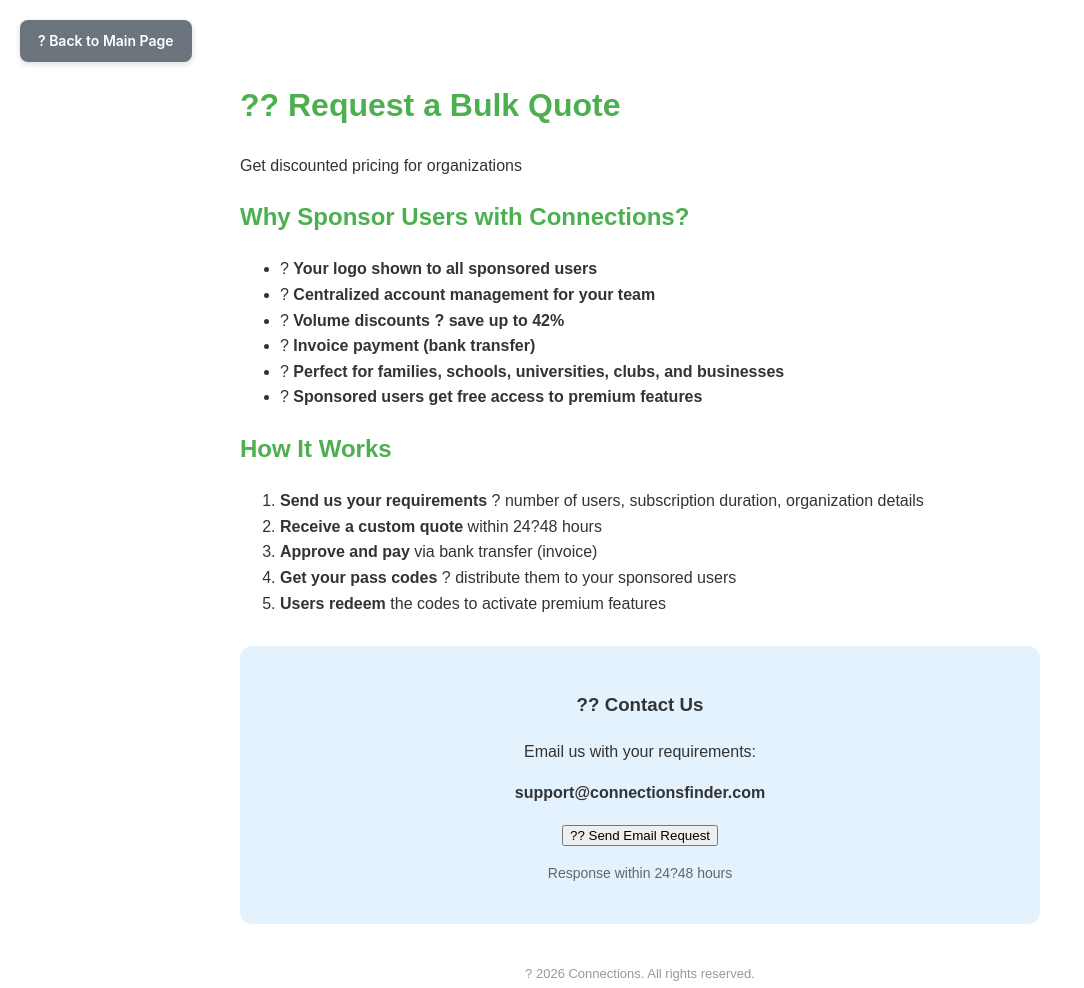
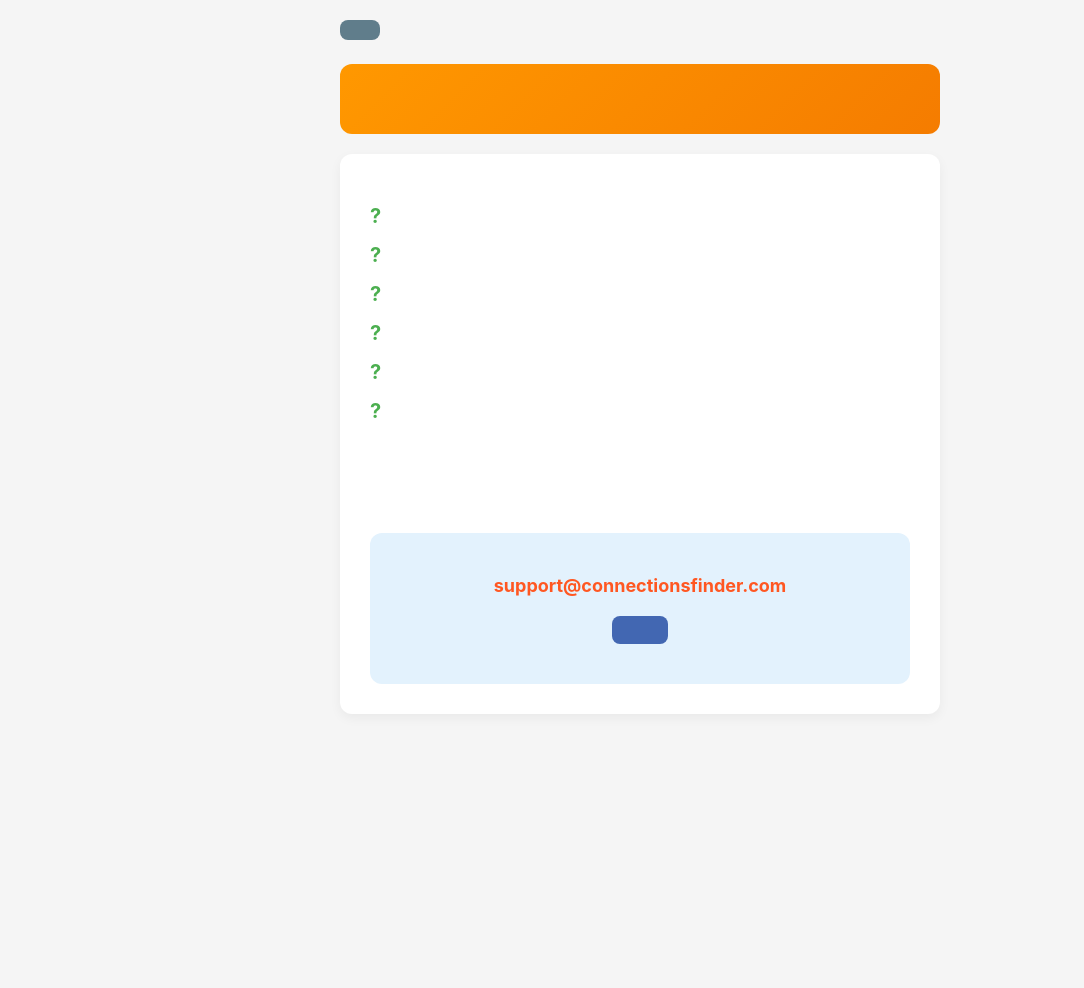
Before and after one commit to thomasnguyen07-eng/connections-app, a website: page public/organization-quote.html in a window 1280 px wide. Shown: the whole page, without its empty margins (0-1084 px from the left). After the commit the page ends 800 px from the top, so only its background shows below. Drawn offline with Linux system fonts and the light colour scheme.

Commit message:
Fix: rebuild organization-quote with perfect UTF-8 and clickable button

```diff
--- a/public/organization-quote.html
+++ b/public/organization-quote.html
@@ -1,155 +1,75 @@
-<!doctype html>
+<!DOCTYPE html>
 <html lang="en">
 <head>
     <meta charset="UTF-8">
-    <meta charset="UTF-8" />
-    <meta name="viewport" content="width=device-width, initial-scale=1.0" />
+    <meta name="viewport" content="width=device-width, initial-scale=1.0">
     <title>Request a Bulk Quote - Connections</title>
     <style>
-      body {
-        font-family: Arial, sans-serif;
-        max-width: 800px;
-        margin: 0 auto;
-        padding: 20px;
-        line-height: 1.6;
-        color: #333;
-      }
-      h1, h2 {
-        color: #4caf50;
-      }
-      h1 {
-        margin-top: 60px;
-      }
-      .hero {
-        background: linear-gradient(135deg, #ff9800, #ff5722);
-        color: white;
-        padding: 25px;
-        border-radius: 12px;
-        margin: 20px 0;
-      }
-      .hero h1 {
-        color: white;
-        margin: 0 0 10px 0;
-      }
-      .hero p {
-        margin: 0;
-        font-size: 16px;
-      }
-      .benefits {
-        background: #f8f9fa;
-        padding: 20px;
-        border-radius: 8px;
-        margin: 20px 0;
-      }
-      .benefits ul {
-        list-style: none;
-        padding: 0;
-        margin: 0;
-      }
-      .benefits li {
-        padding: 8px 0;
-        font-size: 15px;
-      }
-      .contact-box {
-        background: #e3f2fd;
-        padding: 25px;
-        border-radius: 12px;
-        margin: 30px 0;
-        text-align: center;
-      }
-      .contact-box a {
-        display: inline-block;
-        background: #2196f3;
-        color: white;
-        padding: 14px 28px;
-        border-radius: 8px;
-        text-decoration: none;
-        font-size: 16px;
-        font-weight: 600;
-        margin-top: 15px;
-      }
-      .contact-box a:hover {
-        background: #1976d2;
-      }
-      .response-time {
-        color: #666;
-        font-size: 14px;
-        margin-top: 15px;
-      }
-      .back-btn {
-        position: fixed;
-        top: 20px;
-        left: 20px;
-        z-index: 9999;
-        display: inline-flex;
-        align-items: center;
-        gap: 6px;
-        padding: 10px 18px;
-        background: #6c757d;
-        color: white;
-        text-decoration: none;
-        border-radius: 8px;
-        font-size: 14px;
-        font-weight: 600;
-        font-family: -apple-system, BlinkMacSystemFont, 'Segoe UI', sans-serif;
-        box-shadow: 0 2px 6px rgba(0,0,0,0.15);
-      }
+        body { font-family: -apple-system, BlinkMacSystemFont, 'Segoe UI', Roboto, sans-serif; background: #f5f5f5; margin: 0; padding: 20px; color: #333; }
+        .container { max-width: 600px; margin: 0 auto; }
+        .back-btn { display: inline-block; background: #607d8b; color: white; padding: 10px 20px; border-radius: 8px; text-decoration: none; font-weight: bold; margin-bottom: 20px; }
+        .header { background: linear-gradient(135deg, #ff9800, #f57c00); color: white; padding: 30px; border-radius: 12px; margin-bottom: 20px; }
+        .header h1 { margin: 0 0 10px 0; font-size: 28px; }
+        .header p { margin: 0; font-size: 16px; opacity: 0.9; }
+        .content { background: white; padding: 30px; border-radius: 12px; box-shadow: 0 4px 12px rgba(0,0,0,0.05); }
+        .content h2 { color: #4caf50; margin-top: 0; }
+        .content ul { list-style: none; padding: 0; }
+        .content li { margin-bottom: 15px; font-size: 16px; display: flex; align-items: flex-start; }
+        .content li span.check { color: #4caf50; font-weight: bold; margin-right: 10px; font-size: 20px; }
+        .contact-box { text-align: center; margin-top: 30px; padding: 20px; background: #e3f2fd; border-radius: 12px; }
+        .contact-box h3 { margin-top: 0; font-size: 22px; }
+        .contact-box p { margin: 5px 0; }
+        .contact-box .email { font-size: 18px; color: #ff5722; font-weight: bold; }
+        .send-btn { display: inline-block; background: #4267b2; color: white; padding: 14px 28px; border-radius: 8px; text-decoration: none; font-size: 16px; font-weight: 600; border: none; cursor: pointer; margin: 15px 0; }
+        .response-time { color: #888; font-size: 13px; margin-top: 15px; }
     </style>
 </head>
 <body>
-
-<script>
-    if (window.Capacitor && window.Capacitor.isNativePlatform && window.Capacitor.isNativePlatform()) {
-        document.body.classList.add('capacitor');
-    }
-</script>
-
     <div class="container">
-        <a href="dashboard.html" class="back-btn" id="backBtn">? Back to Main Page</a>
+        <a href="dashboard.html" class="back-btn" id="backBtn"></a>
 
         <div class="header">
-            <h1 id="headerTitle">?? Request a Bulk Quote</h1>
-            <p id="headerSubtitle">Get discounted pricing for organizations</p>
+            <h1 id="headerTitle"></h1>
+            <p id="headerSubtitle"></p>
         </div>
 
         <div class="content">
-            <h2 id="whyTitle">Why Sponsor Users with Connections?</h2>
+            <h2 id="whyTitle"></h2>
             <ul>
-                <li><span class="check">?</span> <strong id="b1">Your logo shown to all sponsored users</strong></li>
-                <li><span class="check">?</span> <strong id="b2">Centralized account management for your team</strong></li>
-                <li><span class="check">?</span> <strong id="b3">Volume discounts ? save up to 42%</strong></li>
-                <li><span class="check">?</span> <strong id="b4">Invoice payment (bank transfer)</strong></li>
-                <li><span class="check">?</span> <strong id="b5">Perfect for families, schools, universities, clubs, and businesses</strong></li>
-                <li><span class="check">?</span> <strong id="b6">Sponsored users get free access to premium features</strong></li>
+                <li><span class="check">?</span> <span id="b1"></span></li>
+                <li><span class="check">?</span> <span id="b2"></span></li>
+                <li><span class="check">?</span> <span id="b3"></span></li>
+                <li><span class="check">?</span> <span id="b4"></span></li>
+                <li><span class="check">?</span> <span id="b5"></span></li>
+                <li><span class="check">?</span> <span id="b6"></span></li>
             </ul>
 
-            <h2 id="howTitle">How It Works</h2>
+            <h2 id="howTitle"></h2>
             <ol>
-                <li id="s1"><strong>Send us your requirements</strong> ? number of users, subscription duration, organization details</li>
-                <li id="s2"><strong>Receive a custom quote</strong> within 24?48 hours</li>
-                <li id="s3"><strong>Approve and pay</strong> via bank transfer (invoice)</li>
-                <li id="s4"><strong>Get your pass codes</strong> ? distribute them to your sponsored users</li>
-                <li id="s5"><strong>Users redeem</strong> the codes to activate premium features</li>
+                <li id="s1"></li>
+                <li id="s2"></li>
+                <li id="s3"></li>
+                <li id="s4"></li>
+                <li id="s5"></li>
             </ol>
 
             <div class="contact-box">
-                <h3 id="contactTitle">?? Contact Us</h3>
-                <p id="emailLabel">Email us with your requirements:</p>
+                <h3 id="contactTitle"></h3>
+                <p id="emailLabel"></p>
                 <p><strong class="email">support@connectionsfinder.com</strong></p>
 
-                <button id="sendEmailBtn" class="send-btn">?? Send Email Request</button>
-                <p class="response-time" id="responseTime">Response within 24?48 hours</p>
+                <button id="sendEmailBtn" class="send-btn"></button>
+                <p class="response-time" id="responseTime"></p>
             </div>
         </div>
 
         <p style="text-align: center; color: #999; font-size: 13px; margin-top: 40px;">
-            <span id="rightsText">? 2026 Connections. All rights reserved.</span>
+            <span id="rightsText"></span>
         </p>
     </div>
 
     <script>
-        // Translation Dictionary
-        window.QUOTE_TRANSLATIONS = {
+        const translations = {
             en: { back: "? Back to Main Page", title: "?? Request a Bulk Quote", subtitle: "Get discounted pricing for organizations", why: "Why Sponsor Users with Connections?", b1: "Your logo shown to all sponsored users", b2: "Centralized account management for your team", b3: "Volume discounts ? save up to 42%", b4: "Invoice payment (bank transfer)", b5: "Perfect for families, schools, universities, clubs, and businesses", b6: "Sponsored users get free access to premium features", how: "How It Works", s1: "<strong>Send us your requirements</strong> ? number of users, subscription duration, organization details", s2: "<strong>Receive a custom quote</strong> within 24?48 hours", s3: "<strong>Approve and pay</strong> via bank transfer (invoice)", s4: "<strong>Get your pass codes</strong> ? distribute them to your sponsored users", s5: "<strong>Users redeem</strong> the codes to activate premium features", contact: "?? Contact Us", email: "Email us with your requirements:", sendBtn: "?? Send Email Request", response: "Response within 24?48 hours", rights: "? 2026 Connections. All rights reserved.", noEmailTitle: "?? No email app detected", noEmailDesc: "Your device doesn't have a default email app installed. Choose one of the options below to send your message:", openGmail: "Open Gmail", openOutlook: "Open Outlook", openYahoo: "Open Yahoo" },
             vi: { back: "? Quay l?i trang ch?nh", title: "?? Y?u c?u b?o gi? s? l??ng l?n", subtitle: "Nh?n gi? ?u ??i cho t? ch?c", why: "T?i sao n?n t?i tr? ng??i d?ng v?i Connections?", b1: "Logo c?a b?n hi?n th? cho t?t c? ng??i d?ng ???c t?i tr?", b2: "Qu?n l? t?i kho?n t?p trung cho nh?m c?a b?n", b3: "Gi?m gi? theo s? l??ng ? ti?t ki?m ??n 42%", b4: "Thanh to?n b?ng h?a ??n (chuy?n kho?n ng?n h?ng)", b5: "Ho?n h?o cho gia ??nh, tr??ng h?c, tr??ng ??i h?c, c?u l?c b? v? doanh nghi?p", b6: "Ng??i d?ng ???c t?i tr? ???c truy c?p mi?n ph? c?c t?nh n?ng cao c?p", how: "C?ch th?c ho?t ??ng", s1: "<strong>G?i y?u c?u c?a b?n</strong> ? s? l??ng ng??i d?ng, th?i h?n ??ng k?, chi ti?t t? ch?c", s2: "<strong>Nh?n b?o gi? t?y ch?nh</strong> trong v?ng 24?48 gi?", s3: "<strong>Ph? duy?t v? thanh to?n</strong> qua chuy?n kho?n ng?n h?ng (h?a ??n)", s4: "<strong>Nh?n m? th?ng h?nh</strong> ? ph?n ph?i ch?ng cho ng??i d?ng ???c t?i tr?", s5: "<strong>Ng??i d?ng ??i m?</strong> ?? k?ch ho?t t?nh n?ng cao c?p", contact: "?? Li?n h? v?i ch?ng t?i", email: "G?i email cho ch?ng t?i v?i y?u c?u c?a b?n:", sendBtn: "?? G?i y?u c?u qua email", response: "Ph?n h?i trong v?ng 24?48 gi?", rights: "? 2026 Connections. B?o l?u m?i quy?n.", noEmailTitle: "?? Kh?ng t?m th?y ?ng d?ng email", noEmailDesc: "Thi?t b? c?a b?n kh?ng c?i ??t ?ng d?ng email m?c ??nh. Ch?n m?t trong c?c t?y ch?n b?n d??i ?? g?i tin nh?n:", openGmail: "M? Gmail", openOutlook: "M? Outlook", openYahoo: "M? Yahoo" },
             zh: { back: "? ????", title: "?? ??????", subtitle: "???????????", why: "????? Connections ?????", b1: "??????????????", b2: "???????????", b3: "???? ? ???? 42%", b4: "??????????", b5: "???????????????????", b6: "??????????????", how: "????", s1: "<strong>?????????</strong> ? ??????????????", s2: "<strong>? 24?48 ?????????</strong>", s3: "<strong>???????????????</strong>", s4: "<strong>???????</strong> ? ??????????", s5: "<strong>??????</strong>???????", contact: "?? ????", email: "?????????????", sendBtn: "?? ????????", response: "? 24?48 ?????", rights: "? 2026 Connections. ???????", noEmailTitle: "?? ??????????", noEmailDesc: "??????????????????????????????", openGmail: "?? Gmail", openOutlook: "?? Outlook", openYahoo: "?? Yahoo" },
@@ -158,12 +78,11 @@
             ar: { back: "? ?????? ??? ?????? ????????", title: "?? ??? ??? ????? ???????", subtitle: "???? ??? ????? ????? ????????", why: "????? ???? ?????????? ?? Connections?", b1: "??? ??? ????? ????? ?????????? ?????????", b2: "????? ???? ?????? ??????", b3: "?????? ?????? ? ??? ??? 42%", b4: "????? ????????? (????? ????)", b5: "????? ???????? ???????? ????????? ???????? ????????", b6: "???? ?????????? ????????? ??? ???? ????? ??????? ???????", how: "??? ????", s1: "<strong>???? ??? ????????</strong> ? ??? ??????????? ???? ????????? ??????? ???????", s2: "<strong>???? ??? ??? ????? ???? ???? 24-48 ????</strong>", s3: "<strong>???????? ?????? ??? ??????? ?????? (??????)</strong>", s4: "<strong>???? ??? ???? ?????? ?????? ??</strong> ? ????? ??? ?????????? ?????????", s5: "<strong>?????? ?????????? ??????</strong> ?????? ??????? ???????", contact: "?? ???? ???", email: "?????? ??? ?????? ?????????? ?????????:", sendBtn: "?? ????? ??? ??????? ??????????", response: "???? ???? 24-48 ????", rights: "? 2026 Connections. ???? ?????? ??????.", noEmailTitle: "?? ?? ??? ?????? ????? ???? ????????", noEmailDesc: "????? ?? ????? ??? ????? ???? ???????? ??????? ????. ???? ??? ???????? ????? ?????? ??????:", openGmail: "???? Gmail", openOutlook: "???? Outlook", openYahoo: "???? Yahoo" }
         };
 
-        // Apply Translations
-        function updateQuoteTranslations() {
+        function applyTranslations() {
             const lang = localStorage.getItem('premiumLanguage') || localStorage.getItem('userLanguage') || localStorage.getItem('appLanguage') || 'en';
-            const t = window.QUOTE_TRANSLATIONS[lang] || window.QUOTE_TRANSLATIONS.en;
-            window.CURRENT_QUOTE_T = t;
+            const t = translations[lang] || translations.en;
 
+            // Fill the text
             document.getElementById('backBtn').innerHTML = t.back;
             document.getElementById('headerTitle').innerHTML = t.title;
             document.getElementById('headerSubtitle').innerHTML = t.subtitle;
@@ -185,12 +104,9 @@
             document.getElementById('sendEmailBtn').innerHTML = t.sendBtn;
             document.getElementById('responseTime').innerHTML = t.response;
             document.getElementById('rightsText').innerHTML = t.rights;
-        }
 
-        document.addEventListener('DOMContentLoaded', updateQuoteTranslations);
-
-        // Email Button Logic
-        document.getElementById('sendEmailBtn').addEventListener('click', function() {
+            // Setup the button
+            document.getElementById('sendEmailBtn').onclick = function() {
                 const recipient = "support@connectionsfinder.com";
                 const subject = "Bulk Subscription Quote Request";
                 const body = "Hello,\n\nI would like to request a bulk quote.\n\nNumber of users: \nPlan type (Monthly/3 Months/6 Months/Yearly): \nOrganization name: \nContact email: \n\nThank you.";
@@ -205,11 +121,10 @@
                         const outlookUrl = "https://outlook.live.com/mail/0/deeplink/compose?to=" + encodeURIComponent(recipient) + "&subject=" + encodeURIComponent(subject) + "&body=" + encodeURIComponent(body);
                         const yahooUrl = "https://compose.mail.yahoo.com/?to=" + encodeURIComponent(recipient) + "&subject=" + encodeURIComponent(subject) + "&body=" + encodeURIComponent(body);
 
-                    const t = window.CURRENT_QUOTE_T || window.QUOTE_TRANSLATIONS.en;
-
                         const fallback = document.createElement("div");
                         fallback.style.cssText = "position: fixed; top: 0; left: 0; width: 100%; height: 100%; background: rgba(0,0,0,0.8); z-index: 10001; display: flex; justify-content: center; align-items: center;";
-                    fallback.innerHTML =                         <div style="background: white; padding: 20px; border-radius: 8px; max-width: 90%; width: 480px; box-shadow: 0 4px 12px rgba(0,0,0,0.3); position: relative;">
+                        fallback.innerHTML =
+                            <div style="background: white; padding: 20px; border-radius: 8px; max-width: 90%; width: 480px; box-shadow: 0 4px 12px rgba(0,0,0,0.3); position: relative;">
                                 <button id="fallback-close" style="position: absolute; top: 10px; right: 10px; background: none; border: none; font-size: 22px; cursor: pointer; color: #666;">&times;</button>
                                 <h3 style="margin-top: 0; color: #333;">\</h3>
                                 <p style="color: #555; font-size: 14px; line-height: 1.5;">\</p>
@@ -219,23 +134,20 @@
                                     <a href="" target="_blank" style="flex:1; padding: 12px; background: #720E9E; color: white; text-align: center; text-decoration: none; border-radius: 4px; font-weight: 600;">\</a>
                                 </div>
                             </div>
-                    \;
+                        ;
                         document.body.appendChild(fallback);
                         document.getElementById("fallback-close").onclick = function() { fallback.remove(); };
                         fallback.addEventListener("click", function(e) { if (e.target === fallback) fallback.remove(); });
                     }
                 }, 800);
-        });
+            };
+        }
+
+        document.addEventListener('DOMContentLoaded', applyTranslations);
+        // Also run immediately in case DOMContentLoaded already fired
+        if (document.readyState === 'complete' || document.readyState === 'interactive') {
+            applyTranslations();
+        }
     </script>
-
-<style>
-    /* Hide Restore Purchases on web browsers, show only in native app */
-    .web-hide-restore {
-        display: none !important;
-    }
-    body.capacitor .web-hide-restore {
-        display: block !important;
-    }
-</style>
 </body>
 </html>
```
Lines whose indentation alone changed are shown as unchanged.
